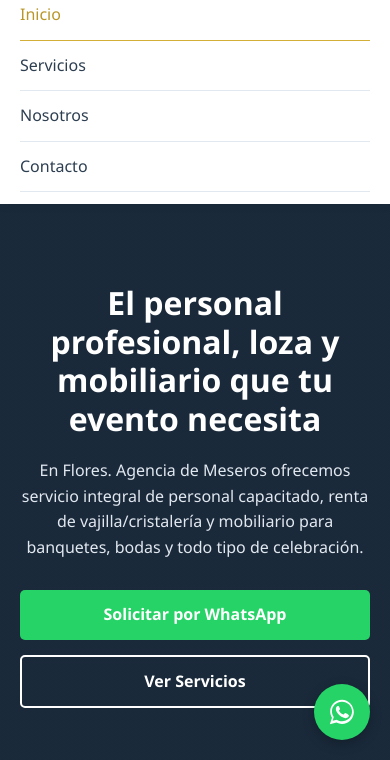
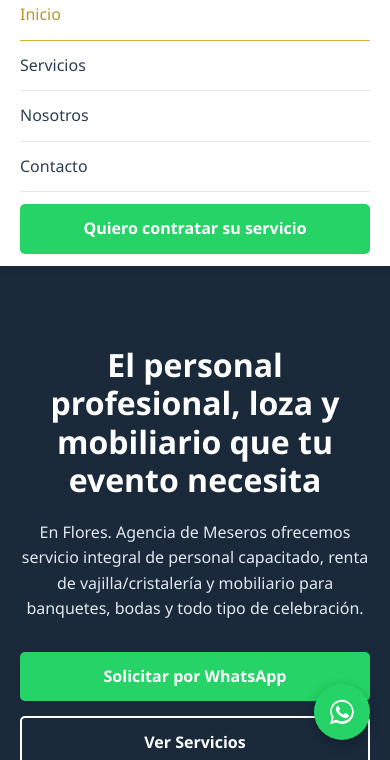
Before and after one commit to 2100679b/flores-agencia-meseros, a plain HTML site: page index.html in a window 390 px wide. Both pictures are taken after a click on the button "Abrir menú". Shown: the part 84-844 px from the top of the page. Drawn offline with Linux system fonts and the light colour scheme.

Commit message:
Actualizacion de archivos y contenido

```diff
--- a/css/components.css
+++ b/css/components.css
@@ -449,3 +449,8 @@
 .cta-banner .btn {
     margin-top: 20px;
 }
+
+/* CTA dentro del menú móvil */
+.nav-cta {
+    display: none;
+}
--- a/css/responsive.css
+++ b/css/responsive.css
@@ -98,4 +98,24 @@
     .social-links a {
         margin: 0 10px;
     }
+
+    .nav-cta {
+        display: block;
+        margin-top: 12px;
+    }
+
+    .nav-links .nav-cta a {
+        background-color: var(--whatsapp-color);
+        color: var(--bg-white);
+        text-align: center;
+        font-weight: 600;
+        border-radius: 5px;
+        border-bottom: none;
+        padding: 12px;
+    }
+
+    .nav-links .nav-cta a:hover {
+        background-color: var(--whatsapp-hover);
+        color: var(--bg-white);
+    }
 }
--- a/index.html
+++ b/index.html
@@ -36,6 +36,7 @@
                 <li><a href="servicios.html">Servicios</a></li>
                 <li><a href="nosotros.html">Nosotros</a></li>
                 <li><a href="contacto.html">Contacto</a></li>
+                <li class="nav-cta"><a href="https://wa.me/524433514415?text=Quiero%20contratar%20su%20servicio" target="_blank" rel="noopener noreferrer">Quiero contratar su servicio</a></li>
             </ul>
         </nav>
         <a href="contacto.html" class="btn btn-primary">Cotizar Evento</a>
```
Also changed, not shown: contacto.html (+1 -0 lines), nosotros.html (+1 -0 lines), servicios.html (+1 -0 lines).
